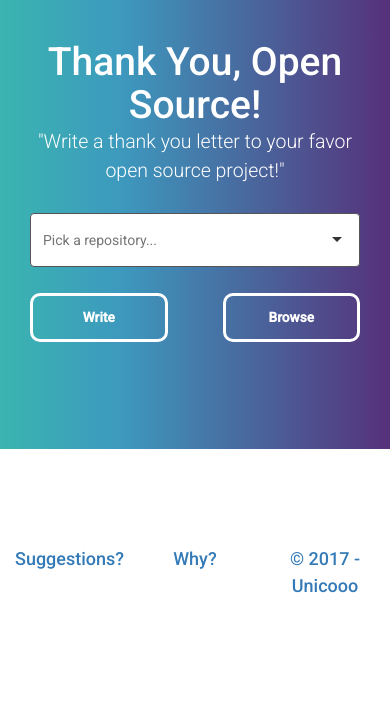
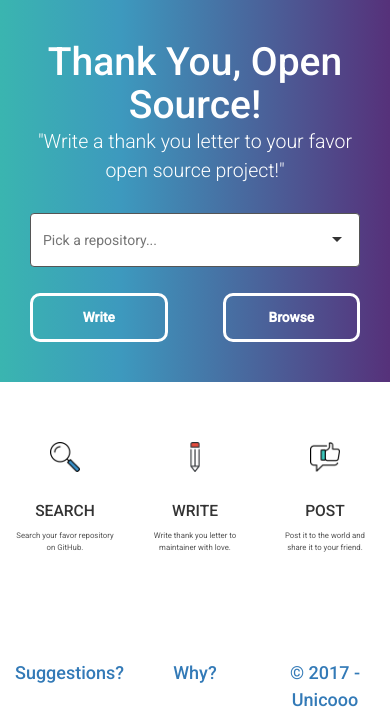
Before and after one commit to thankyou-opensource/thankyou-open-source, a Django app: page / in a window 390 px wide. Shown: the part 217-940 px from the top of the page. Before the commit the page ends 810 px from the top, so only its background shows below. Run offline with Django 3.2, Linux system fonts and the light colour scheme; data that the repository does not hold is empty; some libraries are stand-ins or nearby versions.

Commit message:
fix responsive bugs

```diff
--- a/static/css/base.css
+++ b/static/css/base.css
@@ -73,8 +73,8 @@ pre {
 
 .search-inside-div {
     text-align: center;
-    height: 450px;
     background: linear-gradient(to right, #3ab5b0 0%, #3d99be 31%, #56317a 100%);
+    padding-bottom: 40px;
 }
 
 .search-select {
@@ -292,7 +292,7 @@ pre {
     margin-left: 10px;
 }
 
-@media only screen and (max-width: 768px) {
+@media only screen and (max-width: 767px) {
     .why-href {
         font-size: 3.5vw !important;
     }
--- a/static/css/frontpage.css
+++ b/static/css/frontpage.css
@@ -54,3 +54,27 @@
 .ql-container.ql-snow {
     border: 0px;
 }
+
+.intro-img {
+    width: 30%;
+}
+
+.intro {
+    text-align: center;
+    margin-bottom: 6rem;
+}
+
+.intro-span-title {
+    font-size: 2vw;
+}
+
+.intro-span-p {
+    font-size: 2vw;
+    font-weight
+}
+
+@media only screen and (max-width: 767px) {
+    .intro-span-title {
+        font-size: 4vw;
+    }
+}
--- a/templates/frontpage.html
+++ b/templates/frontpage.html
@@ -23,6 +23,25 @@
     </div> <!-- end search-col -->
   </div> <!-- search-inside-div row -->
 </div> <!-- search-div container -->
+<div class="intro container">
+  <div class="row">
+    <div class="col-xs-4 col-sm-4 col-md-4 col-lg-4">
+      <img class="intro-img rounded-circle" src="{% static 'imgs/search.png' %}" alt="Search GitHub" />
+      <h2 class="intro-span-title">SEARCH</h2>
+      <p class="intro-span-p">Search your favor repository on GitHub.</p>
+    </div><!-- /.col-lg-4 -->
+    <div class="col-xs-4 col-sm-4 col-md-4 col-lg-4">
+      <img class="intro-img rounded-circle" src="{% static 'imgs/pencil.png' %}" alt="Search GitHub" />
+      <h2 class="intro-span-title">WRITE</h2>
+      <p class="intro-span-p">Write thank you letter to maintainer with love.</p>
+    </div><!-- /.col-lg-4 -->
+    <div class="col-xs-4 col-sm-4 col-md-4 col-lg-4">
+      <img class="intro-img rounded-circle" src="{% static 'imgs/chat.png' %}" alt="Search GitHub" />
+      <h2 class="intro-span-title">POST</h2>
+      <p class="intro-span-p">Post it to the world and share it to your friend.</p>
+    </div><!-- /.col-lg-4 -->
+  </div><!-- /.row -->
+</div>
 {% endblock %}
 
 
```
Also changed, not shown: static/imgs/chat.png (added), static/imgs/pencil.png (added), static/imgs/search.png (added).
